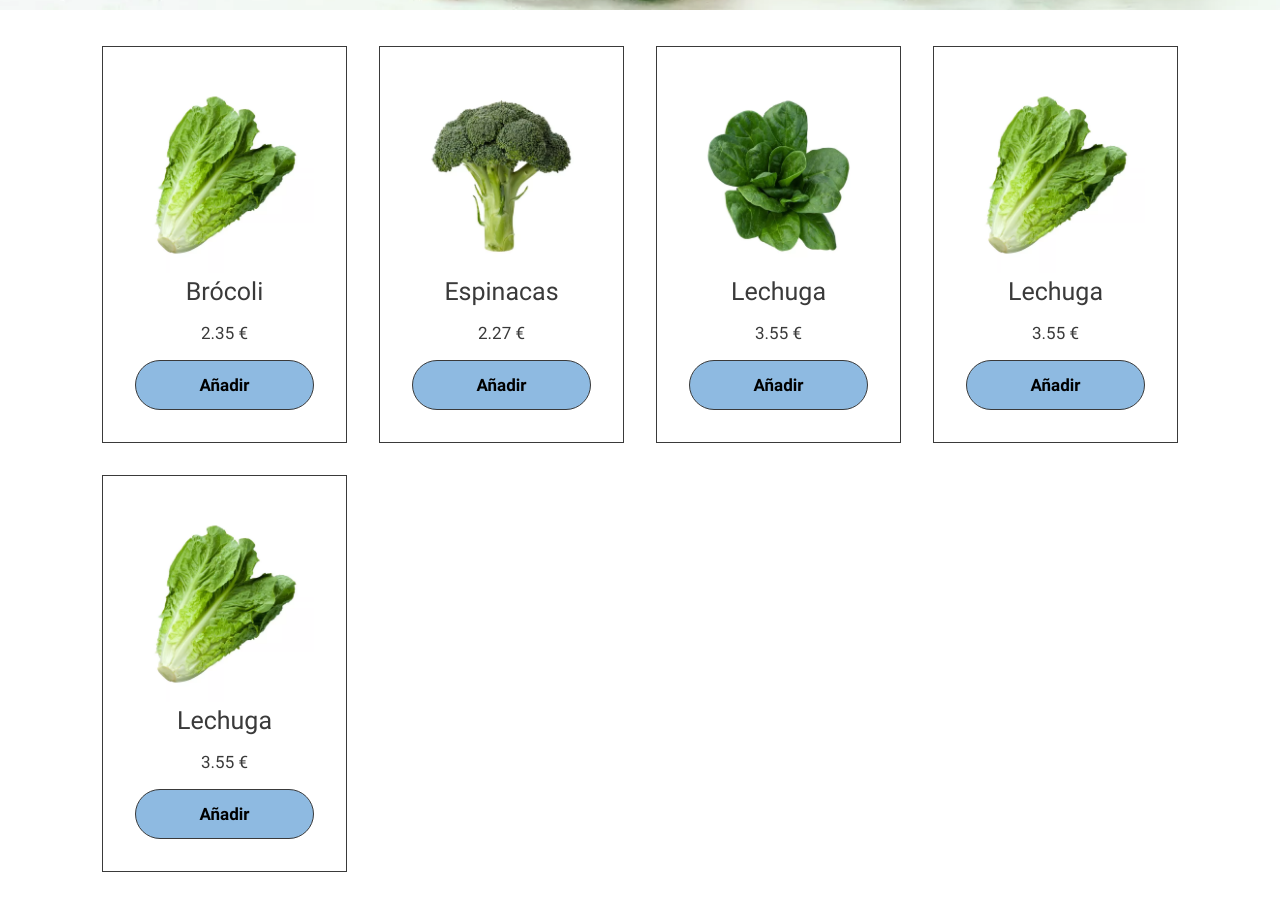
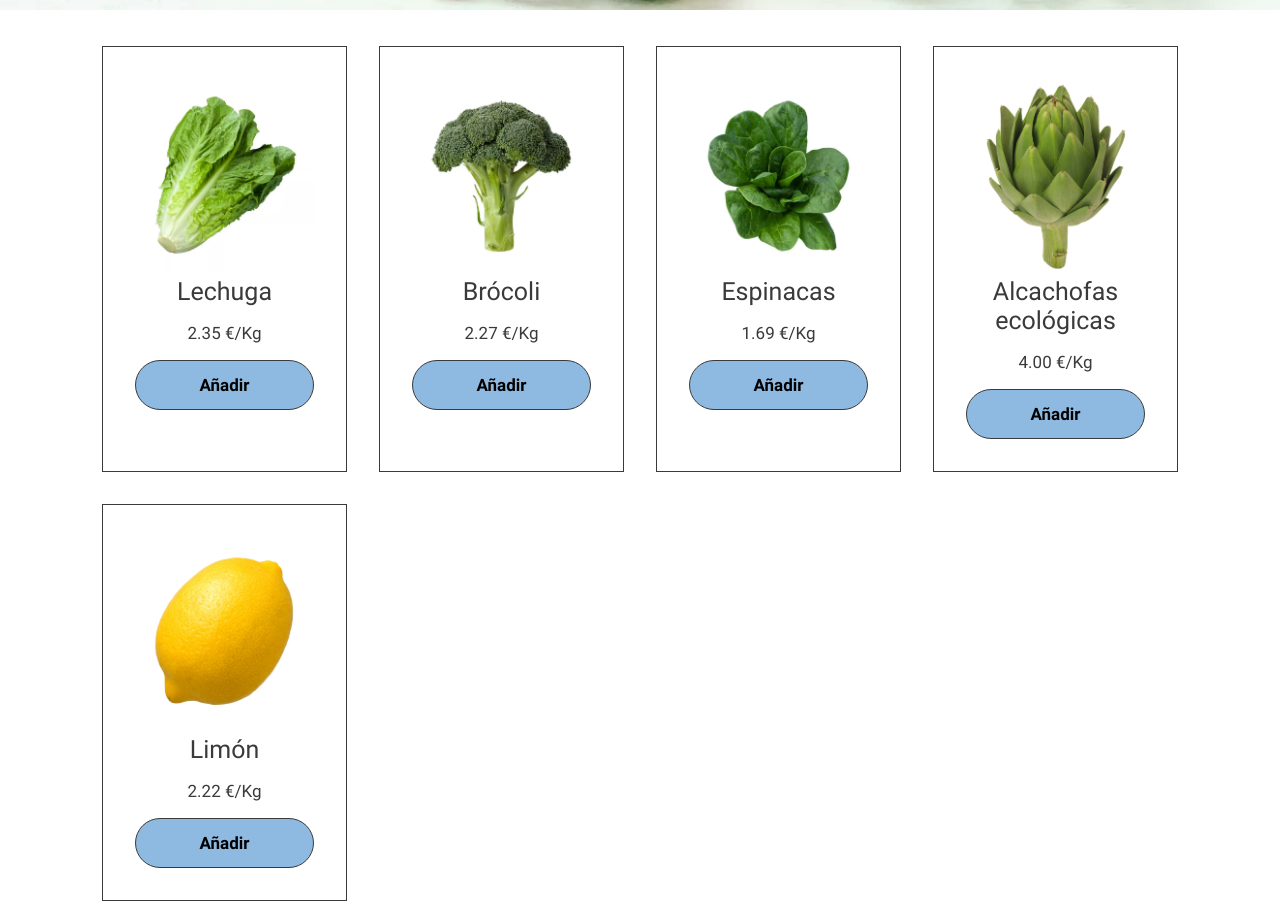
Before and after one commit to mtcapella/ecoalgaida, a plain HTML site: page productos.html in a window 1280 px wide. Shown: the part 623-1527 px from the top of the page. Drawn offline with Linux system fonts and the light colour scheme.

Commit message:
nuevas imagenes

```diff
--- a/productos.html
+++ b/productos.html
@@ -136,8 +136,8 @@
               title="Lechuga"
               alt="Lechuga"
             />
-            <figcaption>Brócoli</figcaption>
-            <p>2.35 €</p>
+            <figcaption>Lechuga</figcaption>
+            <p>2.35 €/Kg</p>
             <button type="submit">Añadir</button>
           </figure>
           <figure>
@@ -146,8 +146,8 @@
               title="Brócoli"
               alt="Brócoli"
             />
-            <figcaption>Espinacas</figcaption>
-            <p>2.27 €</p>
+            <figcaption>Brócoli</figcaption>
+            <p>2.27 €/Kg</p>
             <button type="submit">Añadir</button>
           </figure>
           <figure>
@@ -156,28 +156,28 @@
               title="Espinacas"
               alt="Espinacas"
             />
-            <figcaption>Lechuga</figcaption>
-            <p>3.55 €</p>
+            <figcaption>Espinacas</figcaption>
+            <p>1.69 €/Kg</p>
             <button type="submit">Añadir</button>
           </figure>
           <figure>
             <img
-              src="imgs/productos/lechuga.webp"
-              title="Lechuga"
-              alt="Lechuga"
+              src="imgs/productos/alcachofa.webp"
+              title="Alcachofas ecológicas"
+              alt="Alcachofas ecológicas"
             />
-            <figcaption>Lechuga</figcaption>
-            <p>3.55 €</p>
+            <figcaption>Alcachofas ecológicas</figcaption>
+            <p>4.00 €/Kg</p>
             <button type="submit">Añadir</button>
           </figure>
           <figure>
             <img
-              src="imgs/productos/lechuga.webp"
-              title="Lechuga"
-              alt="Lechuga"
+              src="imgs/productos/limon.webp"
+              title="Limón"
+              alt="Limón"
             />
-            <figcaption>Lechuga</figcaption>
-            <p>3.55 €</p>
+            <figcaption>Limón</figcaption>
+            <p>2.22 €/Kg</p>
             <button type="submit">Añadir</button>
           </figure>
         </div>
```
Also changed, not shown: imgs/productos/alcachofa.webp (added), imgs/productos/berenjena.webp (added), imgs/productos/limon.webp (added).
